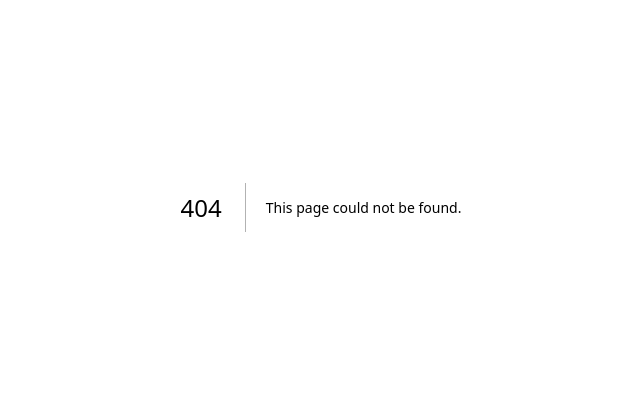
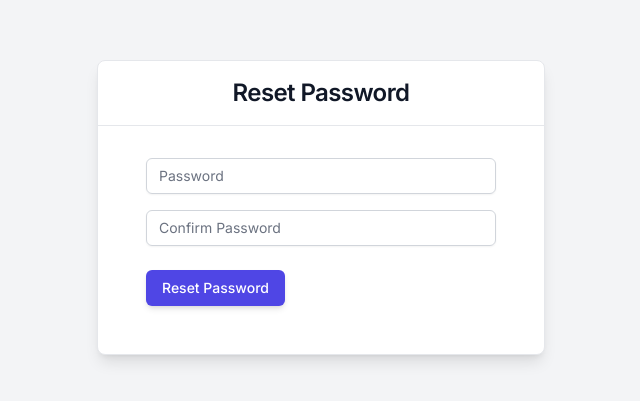
Before and after one commit to reveuse12/next-auth-zustand, a Next.js app: page /resetpassword/1 in a window 1280 px wide. Before the commit this address had no page. Shown: the part 193-594 px from the top of the page, without its empty margins (319-959 px from the left). Built offline with nearby package versions, Linux system fonts and the light colour scheme.

Commit message:
added reset password

```diff
--- a/src/app/admin/page.js
+++ b/src/app/admin/page.js
@@ -19,8 +19,16 @@ const UserProfile = () => {
       toast.success("Logged out successfully");
       router.push("/login");
     } catch (error) {
-      console.log(error.message);
       toast.error("Error logging out");
+    }
+  };
+
+  const handleResetPassword = async () => {
+    try {
+      await axios.get("api/auth/resetpassword");
+      toast.success("Password reset email sent");
+    } catch (error) {
+      toast.error("Error resetting password");
     }
   };
 
@@ -61,7 +69,7 @@ const UserProfile = () => {
       <Button className="p-4 bg-red-500 rounded-lg" onClick={handleLogout}>
         Logout
       </Button>
-      <Button>Reset Password</Button>
+      <Button onClick={handleResetPassword}>Reset Password</Button>
     </div>
   );
 };
--- /dev/null
+++ b/src/app/api/auth/resetpassword/route.js
@@ -0,0 +1,68 @@
+import connectDB from "@/db/connectDB";
+import User from "@/models/user.model";
+import { NextResponse } from "next/server";
+import * as jwt from "jsonwebtoken";
+import { sendEmail } from "@/helpers/SendEmail";
+
+export async function POST(request) {
+  try {
+    await connectDB();
+
+    const { code, password } = await request.json();
+
+    const user = await User.findOne({
+      forgotPasswordToken: code,
+      forgotPasswordTokenExpiry: { $gt: Date.now() },
+    });
+
+    if (!user) {
+      return NextResponse.json({ message: "Invalid token" }, { status: 400 });
+    }
+    user.password = password;
+    user.forgotPasswordToken = undefined;
+    user.forgotPasswordTokenExpiry = undefined;
+    await user.save();
+
+    return NextResponse.json(
+      { message: "Password reset successfully!" },
+      { status: 200 }
+    );
+  } catch (error) {
+    return NextResponse.json(
+      { message: "Error resetting password" },
+      { status: 400 }
+    );
+  }
+}
+
+export async function GET(request) {
+  try {
+    await connectDB();
+
+    const token = request.cookies.get("token")?.value || "";
+
+    if (!token)
+      return NextResponse.json({ message: "No token" }, { status: 400 });
+
+    const decodedToken = jwt.verify(token, process.env.JWT_SECRET);
+
+    if (!decodedToken)
+      return NextResponse.json({ message: "Invalid token" }, { status: 400 });
+
+    const user = await User.findById(decodedToken._id);
+
+    if (!user) return NextResponse.json({ message: "User not found" });
+
+    await sendEmail({
+      email: user.email,
+      emailType: "RESET",
+      userId: user._id,
+    });
+    return NextResponse.json(
+      { message: "Reset password email sent" },
+      { status: 200 }
+    );
+  } catch (error) {
+    return NextResponse.json({ message: "Invalid token" }, { status: 400 });
+  }
+}
--- a/src/app/login/page.js
+++ b/src/app/login/page.js
@@ -32,7 +32,6 @@ function Page() {
 
   const handleSubmit = async (event) => {
     event.preventDefault();
-    console.log("Form Submitted:", formData);
     try {
       const res = await axios.post("api/auth/login", formData);
       setToken(res.data.token);
--- /dev/null
+++ b/src/app/resetpassword/[code]/page.jsx
@@ -0,0 +1,86 @@
+"use client";
+import React, { useState } from "react";
+import axios from "axios";
+import { useRouter } from "next/navigation";
+import { Card, CardContent, CardHeader, CardTitle } from "@/components/ui/card";
+import { Button } from "@/components/ui/button";
+import { Input } from "@/components/ui/input";
+import toast from "react-hot-toast";
+
+const Page = ({ params }) => {
+  const router = useRouter();
+  const [formData, setFormData] = useState({
+    password: "",
+    confirmPassword: "",
+  });
+
+  const handleChange = (e) => {
+    setFormData({ ...formData, [e.target.name]: e.target.value });
+  };
+
+  const handleSubmit = async (e) => {
+    e.preventDefault();
+    try {
+      if (formData.password !== formData.confirmPassword) {
+        return toast.error("Passwords do not match!");
+      }
+
+      const res = await axios.post("/api/auth/resetpassword", {
+        password: formData.password,
+        code: params.code,
+      });
+      toast.success("Password reset successfully!");
+      router.push("/login");
+    } catch (error) {
+      toast.error("Error resetting password");
+    }
+  };
+
+  return (
+    <div className="min-h-screen bg-gray-100 flex items-center justify-center py-12 px-4 sm:px-6 lg:px-8">
+      <Card className="max-w-md w-full space-y-8 rounded-lg shadow-lg bg-white">
+        <CardHeader className="px-6 py-4 border-b border-gray-200">
+          <CardTitle className="text-center text-2xl font-semibold text-gray-900">
+            Reset Password
+          </CardTitle>
+        </CardHeader>
+        <CardContent>
+          <form className="space-y-6 px-6 pb-6" onSubmit={handleSubmit}>
+            <div className="space-y-4">
+              <Input
+                id="password"
+                name="password"
+                type="password"
+                required
+                className="appearance-none rounded-md relative block w-full px-3 py-2 border border-gray-300 placeholder-gray-500 text-gray-900 focus:outline-none focus:ring-indigo-500 focus:border-indigo-500 sm:text-sm"
+                placeholder="Password"
+                onChange={handleChange}
+                value={formData.password}
+              />
+              <Input
+                id="confirmPassword"
+                name="confirmPassword"
+                type="password"
+                required
+                className="appearance-none rounded-md relative block w-full px-3 py-2 border border-gray-300 placeholder-gray-500 text-gray-900 focus:outline-none focus:ring-indigo-500 focus:border-indigo-500 sm:text-sm"
+                placeholder="Confirm Password"
+                onChange={handleChange}
+                value={formData.confirmPassword}
+              />
+            </div>
+            <div className="flex items-center">
+              <Button
+                type="submit"
+                className="inline-flex items-center px-4 py-2 rounded-md shadow-md font-medium text-white bg-indigo-600 hover:bg-indigo-700 focus:outline-none focus:ring-2 focus:ring-offset-2 focus:ring-indigo-500 transition ease-in-out duration-150"
+              >
+                Reset Password
+              </Button>
+            </div>
+          </form>
+        </CardContent>
+      </Card>
+    </div>
+  );
+};
+
+export default Page;
--- a/src/helpers/SendEmail.js
+++ b/src/helpers/SendEmail.js
@@ -109,9 +109,9 @@ export const sendEmail = async ({ email, emailType, userId }) => {
                         ? "verify your email"
                         : "reset your password"
                     }:</p>
-                    <a href="${
-                      process.env.WEBSITE_DOMAIN
-                    }/verifyemail/${code}" class="btn">${
+                    <a href="${process.env.WEBSITE_DOMAIN}/${
+        emailType === "VERIFY" ? "verifyemail" : "reset-password"
+      }/${code}" class="btn">${
         emailType === "VERIFY" ? "Verify Email" : "Reset Password"
       }</a>
                     <p>If you did not request this action, please ignore this email.</p>
--- a/src/middleware.js
+++ b/src/middleware.js
@@ -7,7 +7,8 @@ export function middleware(request) {
     path === "/login" ||
     path === "/signup" ||
     path === "/" ||
-    path === "/verifyemail";
+    path === "/verifyemail" ||
+    path === "/resetpassword";
 
   const token = request.cookies.get("token")?.value || "";
   console.log("token", "midddle ware -------------------");
```
